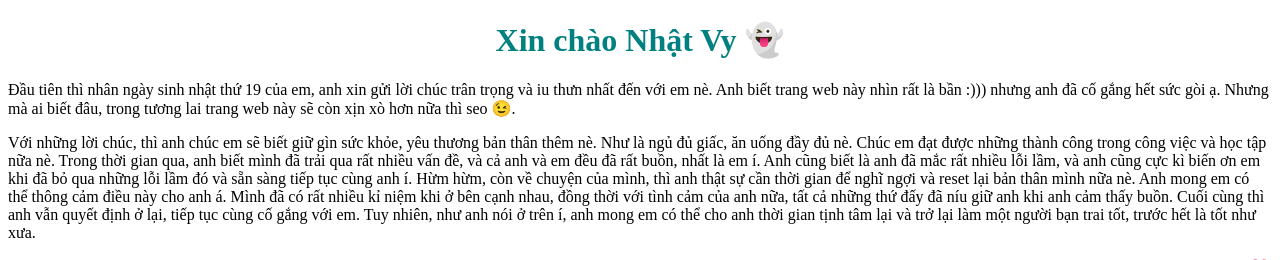
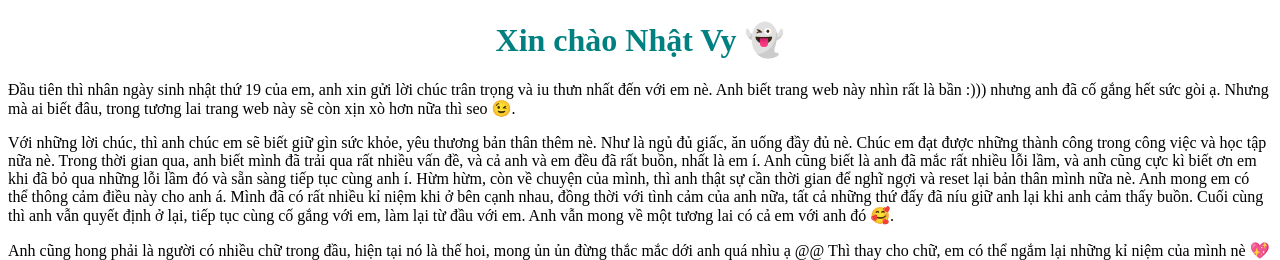
Before and after one commit to NoAtmosphere0/dhlong-web, a Django app: page /gallery/ in a window 1280 px wide. Shown: the top 260 px of the page. Run offline with Django 4.2, Linux system fonts and the light colour scheme.

Commit message:
edits to index.html

```diff
--- a/gallery/templates/index.html
+++ b/gallery/templates/index.html
@@ -19,22 +19,19 @@
         Với những lời chúc, thì anh chúc em sẽ biết giữ gìn sức khỏe, yêu thương bản thân thêm nè. Như là ngủ đủ giấc, ăn uống đầy đủ nè.
         Chúc em đạt được những thành công trong công việc và học tập nữa nè.
         Trong thời gian qua, anh biết mình đã trải qua rất nhiều vấn đề, và cả anh và em đều đã rất buồn, nhất là em í.
-        Anh cũng biết là anh đã mắc rất nhiều lỗi lầm, và anh cũng cực kì biến ơn em khi đã bỏ qua những lỗi lầm đó và sẵn sàng tiếp tục cùng anh í.
+        Anh cũng biết là anh đã mắc rất nhiều lỗi lầm, và anh cũng cực kì biết ơn em khi đã bỏ qua những lỗi lầm đó và sẵn sàng tiếp tục cùng anh í.
         Hừm hừm, còn về chuyện của mình, thì anh thật sự cần thời gian để nghĩ ngợi và reset lại bản thân mình nữa nè. Anh mong em có thể thông cảm điều này cho anh á.
-        Mình đã có rất nhiều kỉ niệm khi ở bên cạnh nhau, đồng thời với tình cảm của anh nữa, tất cả những thứ đấy đã níu giữ anh khi anh cảm thấy buồn.
-        Cuối cùng thì anh vẫn quyết định ở lại, tiếp tục cùng cố gắng với em. Tuy nhiên, như anh nói ở trên í, anh mong em có thể cho anh thời gian tịnh tâm lại và trở lại làm một người bạn trai tốt, trước hết là tốt như xưa.
-    </p>
+        Mình đã có rất nhiều kỉ niệm khi ở bên cạnh nhau, đồng thời với tình cảm của anh nữa, tất cả những thứ đấy đã níu giữ anh lại khi anh cảm thấy buồn.
+        Cuối cùng thì anh vẫn quyết định ở lại, tiếp tục cùng cố gắng với em, làm lại từ đầu với em. Anh vẫn mong về một tương lai có cả em với anh đó 🥰.
     <p>Anh cũng hong phải là người có nhiều chữ trong đầu, hiện tại nó là thế hoi, mong ủn ủn đừng thắc mắc dới anh quá nhìu ạ @@ Thì thay cho chữ, em có thể ngắm lại những kỉ niệm của mình nè 💖</p>
     <center>
-            {% load static %} <img src = "{% static "gallery/media/000011.jpg" % }" height = "1200" width = "1200" alt = "Ảnh mình chụp ở trường nè" />
-            <img src = "000035.jpg" height = "1200" width = "1200" alt = "Ảnh mình chụp ở Sala, trước khi làm mất cuộn phim @@"
-            <img src = "000019.jpg" height = "1200" width = "1200" alt = "Ảnh tụi mình chụp ở trong lớp, lúc mình tập tành thử cái hẹn giờ, anh với em còn hong biết khi nào nó chụp nựa"
-            <img src = "000021.jpg" height = "1200" width = "1200" alt = "Dù mình dầm mưa ướt nhẹp, nhưng ủn ủn vẫn cười rất tươi ạa"
+            {% load static %} <img src = "{% static "gallery/media/000011.jpg" % }" alt = "Ảnh mình chụp ở trường nè" >
+            <img src = "000035.jpg" alt = "Ảnh mình chụp ở Sala, trước khi làm mất cuộn phim @@" >
+            <img src = "000019.jpg" height = "1200" width = "1200" alt = "Ảnh tụi mình chụp ở trong lớp, lúc mình tập tành thử cái hẹn giờ, anh với em còn hong biết khi nào nó chụp nựa">
+            <img src = "000021.jpg" height = "1200" width = "1200" alt = "Dù mình dầm mưa ướt nhẹp, nhưng ủn ủn vẫn cười rất tươi ạa" >
     </center>
     <p>ahuhuhhuhhhuhuhuhuhuhuhuh, hình nó hong lên được aaaaaaaaaaaaaaaaaaaaaaaaaaaaaaaaaaaaaaaaaa chầu âu anh code ngu quáaaaaaaaaaaaaa 😭😭😭</p>
+    <p>Giờ thì hong kịp gòi @@ nhưng mà anh sẽ cố để nó hiện hình ạ @@</p>
     <p>P/S: cái domain này anh dự định sẽ làm trang portfolio cá nhân í, vừa show trình vừa để học code Django nuônnnnnn 😤</p>
-
-
-
 </body>
 </html>
```
